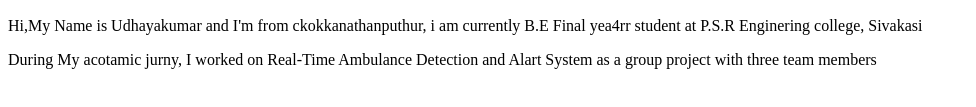
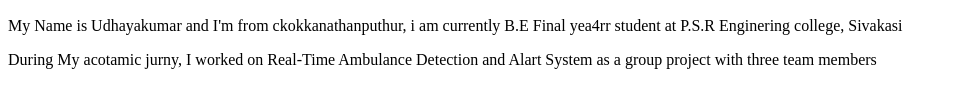
Before and after one commit to udhayakumar1811/learn-web, a plain HTML site: page index.html in a window 1280 px wide. Shown: the part 517-624 px from the top of the page, without its empty margins (0-976 px from the left). Drawn offline with Linux system fonts and the light colour scheme.

Commit message:
change para

```diff
--- a/index.html
+++ b/index.html
@@ -9,7 +9,7 @@
     <h1>Hi,</h1>
     <h1>WELCOME</h1>
     <img width="250" src="profile.jpeg" alt="">
-    <p>Hi,My Name is Udhayakumar and I'm from ckokkanathanputhur, i am currently B.E Final yea4rr student at P.S.R Enginering college, Sivakasi</p>
+    <p>My Name is Udhayakumar and I'm from ckokkanathanputhur, i am currently B.E Final yea4rr student at P.S.R Enginering college, Sivakasi</p>
     <p>During My acotamic jurny, I worked on Real-Time Ambulance Detection and Alart System as a group project with three team members</p>
 </body>
 </html>
```
